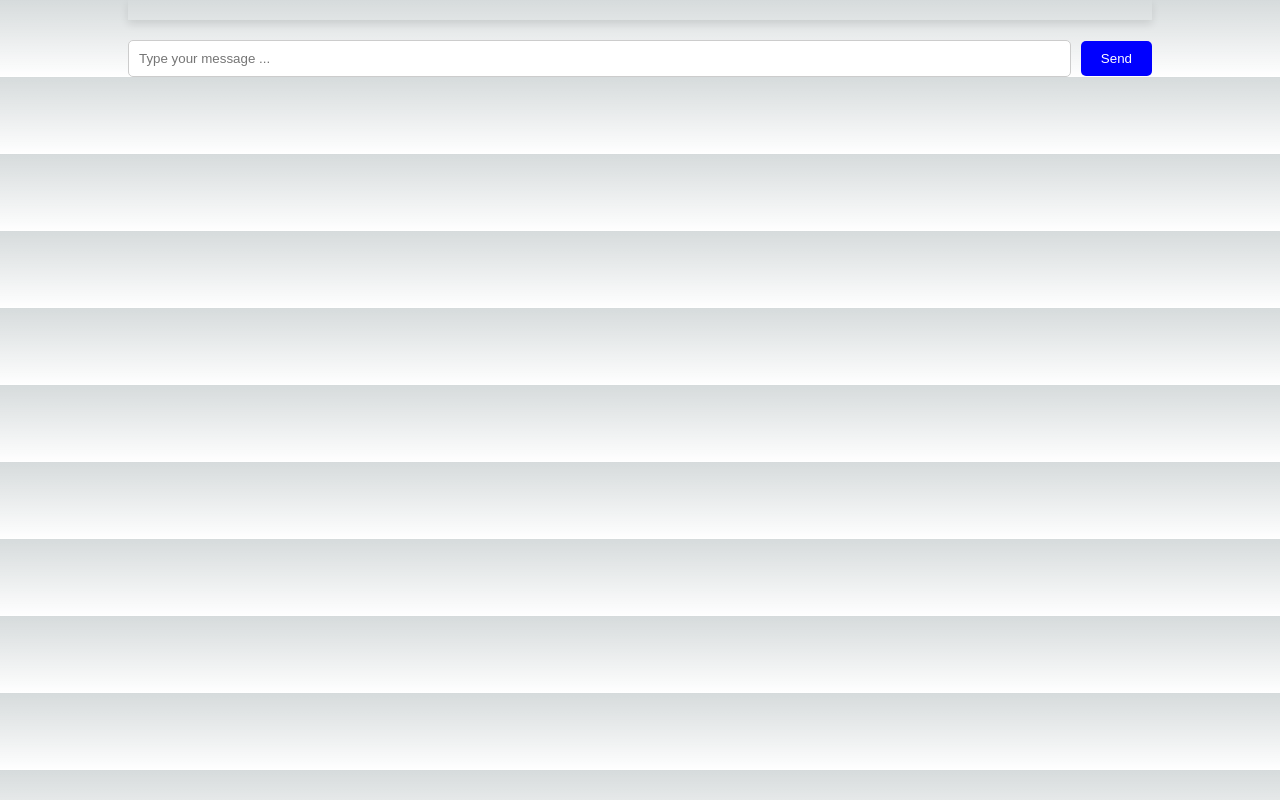
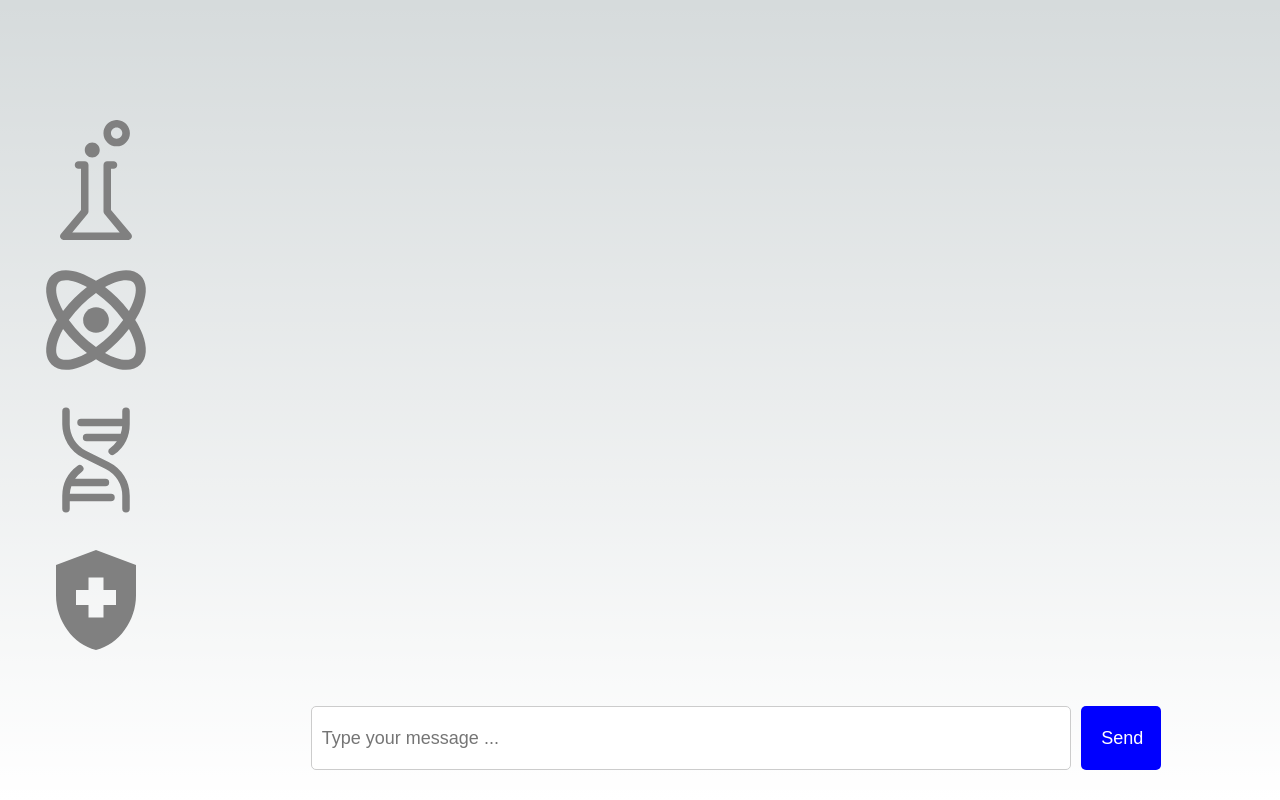
Before and after one commit to xTRam1/LoRA2Vec, a Next.js app in the folder frontend/mistral-hackathon/: page / in a window 1280 px wide. Built offline with nearby package versions, Linux system fonts and the light colour scheme.

Commit message:
dfrontend

```diff
--- a/frontend/mistral-hackathon/src/app/page.module.css
+++ b/frontend/mistral-hackathon/src/app/page.module.css
@@ -232,13 +232,12 @@
 .chatbot-container {
   display: flex;
   flex-direction: column;
-  align-items: center;  /* Centers horizontally */
-  justify-content: flex-end;  /* Aligns everything to the bottom */
+  align-items: center; /* Centers horizontally */
+  justify-content: flex-end; /* Aligns everything to the bottom */
   height: 100vh;
   padding: 20px;
   box-sizing: border-box;
 }
-
 
 .messagesList {
   display: flex;
@@ -249,10 +248,7 @@
   margin: auto; /* Centers horizontally */
   margin-bottom: 20px; /* Space between messages and form */
   padding: 10px 0; /* Padding for aesthetic spacing */
-  box-shadow: 0 4px 8px rgba(0,0,0,0.1); /* Optional: adds shadow for better visibility */
 }
-
-
 
 .inputForm {
   display: flex;
@@ -262,20 +258,25 @@
   margin: auto; /* This is key to centering the form horizontally */
 }
 
-
 .message {
   margin: 5px 0;
   padding: 10px;
   border-radius: 10px;
 }
 
-.message.user {
-  background-color: #e0f7fa;
-  text-align: left;
+.messageUser {
+  margin: 5px 5px;
+  padding: 10px;
+  border-radius: 10px;
+  background-color: #c7c4c4;
+  text-align: right;
 }
 
-.message.bot {
-  background-color: #e1bee7;
+.messageBot {
+  margin: 5px 5px;
+  padding: 10px;
+  border-radius: 10px;
+  background-color: #ffffff;
   text-align: left;
 }
 
@@ -283,8 +284,11 @@
   flex-grow: 1; /* Allows the input to expand to fill available space */
   margin-right: 10px; /* Space between the input and the button */
   padding: 10px;
+  height: 8vh;
   border: 1px solid #ccc;
   border-radius: 5px;
+  margin-bottom: 20px;
+  font-size: large;
 }
 
 .sendButton {
@@ -292,10 +296,20 @@
   background-color: blue;
   color: white;
   border: none;
+  height: 8vh;
+  width: 10vh;
+  font-size: large;
   border-radius: 5px;
   cursor: pointer;
+  margin-bottom: 20px;
 }
 
 .inputForm {
   display: flex;
 }
+
+.loraLogo {
+  width: 15vw;
+  height: 15vh;
+  margin-bottom: 20px;
+}
--- a/frontend/mistral-hackathon/src/app/page.tsx
+++ b/frontend/mistral-hackathon/src/app/page.tsx
@@ -1,133 +1,193 @@
 "use client";
-import styles from './page.module.css';  // Adjust the path according to your project structure
 
-// import { useState } from "react";
+// import bio from "@/assets/bio.jpg";
+// import physics from "@/assets/physics.jpeg";
+import { useEffect, useState } from "react";
+import { BiAtom } from "react-icons/bi";
+import { MdHealthAndSafety } from "react-icons/md";
+import { PiDna } from "react-icons/pi";
+import { SlChemistry } from "react-icons/sl";
+import styles from "./page.module.css";
 
-// const Home = () => {
-//   const [query, setQuery] = useState("");
-//   const [response, setResponse] = useState("");
-
-//   const handleSubmit = async (e: { preventDefault: () => void; }) => {
-//     e.preventDefault();
-//     // Clear previous response
-//     setResponse("");
-
-//     const url = "http://localhost:8000/generate";
-//     const headers = {
-//       "Content-Type": "application/json",
-//     };
-//     const data = { query };
-
-//     try {
-//       const res = await fetch(url, {
-//         method: "POST",
-//         headers,
-//         body: JSON.stringify(data),
-//       });
-
-//       if (res.ok) {
-//         const reader = res.body.getReader();
-//         const decoder = new TextDecoder("utf-8");
-//         let buffer = "";
-
-//         while (true) {
-//           const { done, value } = await reader.read();
-//           if (done) break;
-//           buffer += decoder.decode(value, { stream: true });
-
-//           const lines = buffer.split("\n");
-//           buffer = lines.pop(); // Keep the last partial line in buffer
-
-//           for (let line of lines) {
-//             if (line.trim() !== "") {
-//               if (line.startsWith("data: ")) {
-//                 const token = line.substring(6);
-//                 if (token === '{"done": true}') {
-//                   reader.cancel();
-//                   break;
-//                 }
-//                 setResponse((prevResponse) => prevResponse + token);
-//               }
-//             }
-//           }
-//         }
-//       } else {
-//         console.error("Failed to fetch data", res.status);
-//       }
-//     } catch (error) {
-//       console.error("Error fetching data", error);
-//     }
-//   };
-
-//   return (
-//     <div>
-//       <h1>Call FastAPI Endpoint with SSE</h1>
-//       <form onSubmit={handleSubmit}>
-//         <input
-//           type="text"
-//           value={query}
-//           onChange={(e) => setQuery(e.target.value)}
-//           placeholder="Enter your query"
-//         />
-//         <button type="submit">Submit</button>
-//       </form>
-//       {response && (
-//         <div style={{ overflow: "auto" }}>
-//           <h2>Response:</h2>
-//           <pre>{response}</pre>
-//         </div>
-//       )}
-//     </div>
-//   );
-// };
-
-
-import React, { useState } from 'react';
+interface Message {
+  id: number;
+  text: string; // assuming `text` is a string; adjust the type as necessary
+  sender: string;
+}
 
 const ChatbotUI = () => {
-    const [messages, setMessages] = useState([]);
+  const [messages, setMessages] = useState<Message[]>([]);
   const [userInput, setUserInput] = useState("");
+  const [label, setLabel] = useState("");
 
-    const handleUserInput = event => {
+  useEffect(() => {
+    // Cleanup logic for messages if needed
+  }, []);
+
+  const handleUserInput = (event) => {
     setUserInput(event.target.value);
   };
 
-    const handleSubmit = event => {
+  const handleSubmit = async (event) => {
     event.preventDefault();
-        const newMessage = { id: messages.length + 1, text: userInput, sender: "user" };
-        setMessages([...messages, newMessage]);
-        sendToChatbot(userInput);
+    const newMessage = {
+      id: messages.length + 1,
+      text: userInput,
+      sender: "user",
+    };
+    setMessages((prevMessages) => [...prevMessages, newMessage]);
+
+    const classifyResponse = await fetch("http://localhost:8000/classify", {
+      method: "POST",
+      headers: { "Content-Type": "application/json" },
+      body: JSON.stringify({ query: userInput }),
+    });
+    const { label } = await classifyResponse.json();
+    setLabel(label);
+
+    const data = { label, query: userInput };
+    streamResponse(data);
     setUserInput("");
   };
 
-    const sendToChatbot = (input) => {
-        // Simulate chatbot response
-        setTimeout(() => {
-            const botResponse = { id: messages.length + 2, text: `Echo: ${input}`, sender: "bot" };
-            setMessages(messages => [...messages, botResponse]);
-        }, 500);
+  const streamResponse = async (data) => {
+    const url = "http://localhost:8000/generate";
+    try {
+      const response = await fetch(url, {
+        method: "POST",
+        headers: { "Content-Type": "application/json" },
+        body: JSON.stringify(data),
+      });
+
+      if (response.ok) {
+        const reader = response.body.getReader();
+        const decoder = new TextDecoder("utf-8");
+        let buffer = "";
+
+        setMessages((prevMessages) => [
+          ...prevMessages,
+          {
+            id: prevMessages.length + 1,
+            text: buffer,
+            sender: "bot",
+          },
+        ]);
+
+        while (true) {
+          const { done, value } = await reader.read();
+          if (done) break;
+          buffer += decoder.decode(value, { stream: true });
+
+          const lines = buffer.split("\n");
+          buffer = lines.pop();
+
+          lines.forEach((line) => {
+            if (line.trim() !== "" && line.startsWith("data: ")) {
+              const token = line.substring(5);
+              if (token === '{"done": true}') {
+                reader.cancel();
+                return;
+              }
+              // Update the content of the single bot message
+              setMessages((prevMessages) => {
+                const updatedMessages = [...prevMessages];
+                const botMessageIndex = updatedMessages.findLastIndex(
+                  (m) => m.sender === "bot"
+                );
+                // Prevent duplication: only append if different from current text
+                if (!updatedMessages[botMessageIndex].text.endsWith(token)) {
+                  updatedMessages[botMessageIndex].text += token;
+                }
+                return updatedMessages;
+              });
+            }
+          });
+        }
+      } else {
+        console.error("Failed to fetch data", response.status);
+      }
+    } catch (error) {
+      console.error("Error fetching data", error);
+    }
   };
 
   return (
-        <div className="chatbot-container">
-            <div className={styles.messagesList}>
-                {messages.map(message => (
-                    <div key={message.id} className={`message ${message.sender}`}>
+    <div style={{ display: "flex", flexDirection: "row", width: "100%" }}>
+      <div
+        style={{
+          display: "flex",
+          justifyContent: "left",
+          alignItems: "center",
+          flexDirection: "column",
+          margin: "auto",
+        }}
+      >
+        <SlChemistry
+          className={styles.loraLogo}
+          color={label == "Chemistry" ? "orange" : "grey"}
+        />
+        <BiAtom
+          className={styles.loraLogo}
+          color={label == "Physics" ? "blue" : "grey"}
+        />
+        <PiDna
+          className={styles.loraLogo}
+          color={label == "Biology" ? "green" : "grey"}
+        />
+        <MdHealthAndSafety
+          className={styles.loraLogo}
+          color={label == "Medical" ? "red" : "grey"}
+        />
+      </div>
+
+      <div
+        className="chatbot-container"
+        style={{
+          flexGrow: 1,
+          display: "flex",
+          flexDirection: "column",
+          height: "100vh",
+        }}
+      >
+        <div
+          className={styles.messagesList}
+          style={{
+            overflow: "auto",
+            flexGrow: 1,
+            marginTop: "8vh",
+            fontSize: "1.5em",
+          }}
+        >
+          {messages.map((message) => (
+            <span
+              key={message.id}
+              className={
+                message.sender == "bot" ? styles.messageBot : styles.messageUser
+              }
+              style={{ columnSpan: "all" }}
+            >
               {message.text}
-                    </div>
+            </span>
           ))}
         </div>
-            <form onSubmit={handleSubmit}className={styles.inputForm}>
+        <form
+          onSubmit={handleSubmit}
+          className={styles.inputForm}
+          style={{ display: "flex", padding: "10px" }}
+        >
           <input
             type="text"
             className={styles.textInput}
             value={userInput}
             onChange={handleUserInput}
             placeholder="Type your message ..."
+            style={{ flexGrow: 1 }}
           />
-                <button type="submit"
-                        className={styles.sendButton}>Send</button>
+          <button type="submit" className={styles.sendButton}>
+            Send
+          </button>
         </form>
+      </div>
     </div>
   );
 };
```
Also changed, not shown: frontend/mistral-hackathon/package.json (+4 -3 lines), 2 other files (tests, documents, lock files or other folders). Lines whose indentation alone changed are shown as unchanged.
